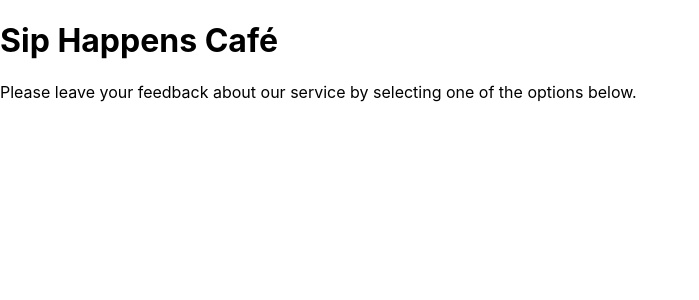
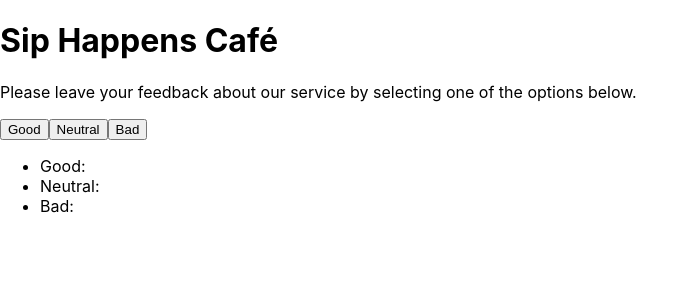
Before and after one commit to MichaelTetris/goit-react-hw-02, a React (Vite) app: page / in a window 1280 px wide. Shown: the top 300 px of the page, without its empty margins (0-699 px from the left). Built offline with nearby package versions, Linux system fonts and the light colour scheme.

Commit message:
add elem

```diff
--- a/src/components/App.jsx
+++ b/src/components/App.jsx
@@ -1,14 +1,35 @@
 /* import React from 'react'; */
 
 import Description from "./description/Description";
+import Feedback from "./feedback/Feedback";
+import Options from "./options/Options";
+
+import { useState } from "react";
+
+const incrementClick = (type) => {
+  setClicks((prevClicks) => ({
+    ...prevClicks,
+    [type]: prevClicks[type] + 1,
+  }
+  ));
+  /* console.log(prevClicks); */
+};
+
+const App = () => {
+  const [clicks, setClicks] = useState({
+    good: 0,
+    neutral: 0,
+    bad: 0,
+  });
 
 
 
-
-
-const App = () => {
   return (
-    <Description/>
+    <>
+      <Description />
+      <Options incrementClick={incrementClick} />
+      <Feedback onClick={clicks} />
+    </>
   );
 };
 
--- /dev/null
+++ b/src/components/feedback/Feedback.jsx
@@ -0,0 +1,15 @@
+/* import App from "../App"; */
+
+
+
+const Feedback = () => {
+  return (
+    <ul>
+      <li>Good:</li>
+      <li>Neutral:</li>
+      <li>Bad:</li>
+    </ul>
+  );
+};
+
+export default Feedback;
--- /dev/null
+++ b/src/components/options/Options.jsx
@@ -0,0 +1,12 @@
+const Options = ({incrementClick}) => {
+  return (
+    <div>
+      <button onClick={() => incrementClick('good')}>Good</button>
+      <button>Neutral</button>
+      <button> Bad</button>
+      {/* <button>Reset</button> */}
+    </div>
+  );
+};
+
+export default Options;
```
